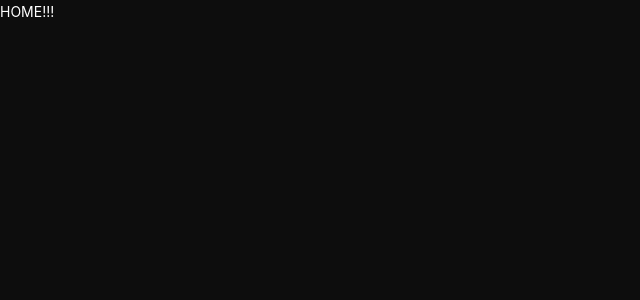
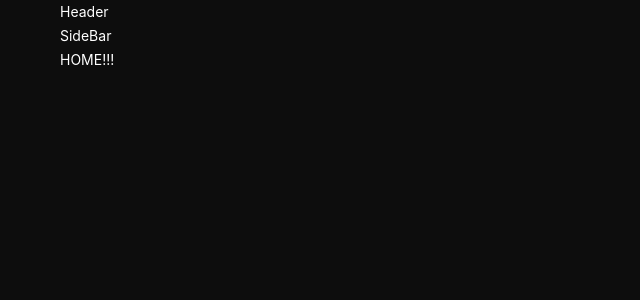
Before and after one commit to IL-2602/admin-insta-life, a Next.js app: page / in a window 1280 px wide. Shown: the top 300 px of the page, without its empty margins (0-640 px from the left). Built offline with nearby package versions, Linux system fonts and the light colour scheme.

Commit message:
IL-ADMIN-1: feat add RootLayout.tsx

```diff
--- /dev/null
+++ b/src/layouts/RootLayout/RootLayout.tsx
@@ -0,0 +1,16 @@
+import { PropsWithChildren, ReactElement } from 'react'
+
+import { Container } from '@/shared/ui/Container'
+import { NextPage } from 'next'
+
+export const RootLayout: NextPage<PropsWithChildren> = ({ children }) => {
+  return (
+    <Container>
+      <header>Header</header>
+      <aside>SideBar</aside>
+      <main>{children}</main>
+    </Container>
+  )
+}
+
+export const getRootLayout = (page: ReactElement) => <RootLayout>{page}</RootLayout>
--- a/src/pages/_app.tsx
+++ b/src/pages/_app.tsx
@@ -1,7 +1,21 @@
 import type { AppProps } from 'next/app'
+
+import { ReactElement, ReactNode } from 'react'
+
+import { NextPage } from 'next'
 
 import '@/styles/index.scss'
 
-export default function App({ Component, pageProps }: AppProps) {
-  return <Component {...pageProps} />
+export type NextPageWithLayout<P = {}> = {
+  getLayout?: (page: ReactElement) => ReactNode
+} & NextPage<P>
+
+type AppPropsWithLayout = {
+  Component: NextPageWithLayout
+} & AppProps
+
+export default function App({ Component, pageProps }: AppPropsWithLayout) {
+  const getLayout = Component.getLayout ?? (page => page)
+
+  return getLayout(<Component {...pageProps} />)
 }
--- a/src/pages/index.tsx
+++ b/src/pages/index.tsx
@@ -1,6 +1,7 @@
+import { RootLayout, getRootLayout } from '@/layouts/RootLayout/RootLayout'
 import Head from 'next/head'
 
-export default function Home() {
+const HomePage = () => {
   return (
     <>
       <Head>
@@ -9,7 +10,11 @@ export default function Home() {
         <meta content={'width=device-width, initial-scale=1'} name={'viewport'} />
         <link href={'/favicon.ico'} rel={'icon'} />
       </Head>
-      <main>HOME!!!</main>
+      <div>HOME!!!</div>
     </>
   )
 }
+
+HomePage.getLayout = getRootLayout
+
+export default HomePage
--- a/src/styles/variables/_boilerplate.scss
+++ b/src/styles/variables/_boilerplate.scss
@@ -93,7 +93,7 @@ html {
 
 body {
   width: 100%;
-  min-height: 100vh;
+  height: 100vh;
   overflow-x: hidden;
   color: var(--color-light-100);
   font: var(--font-regular-14);
@@ -135,3 +135,7 @@ select:-webkit-autofill:focus {
     opacity: 0.8;
   }
 }
+
+#__next {
+  height: 100%;
+}
```
